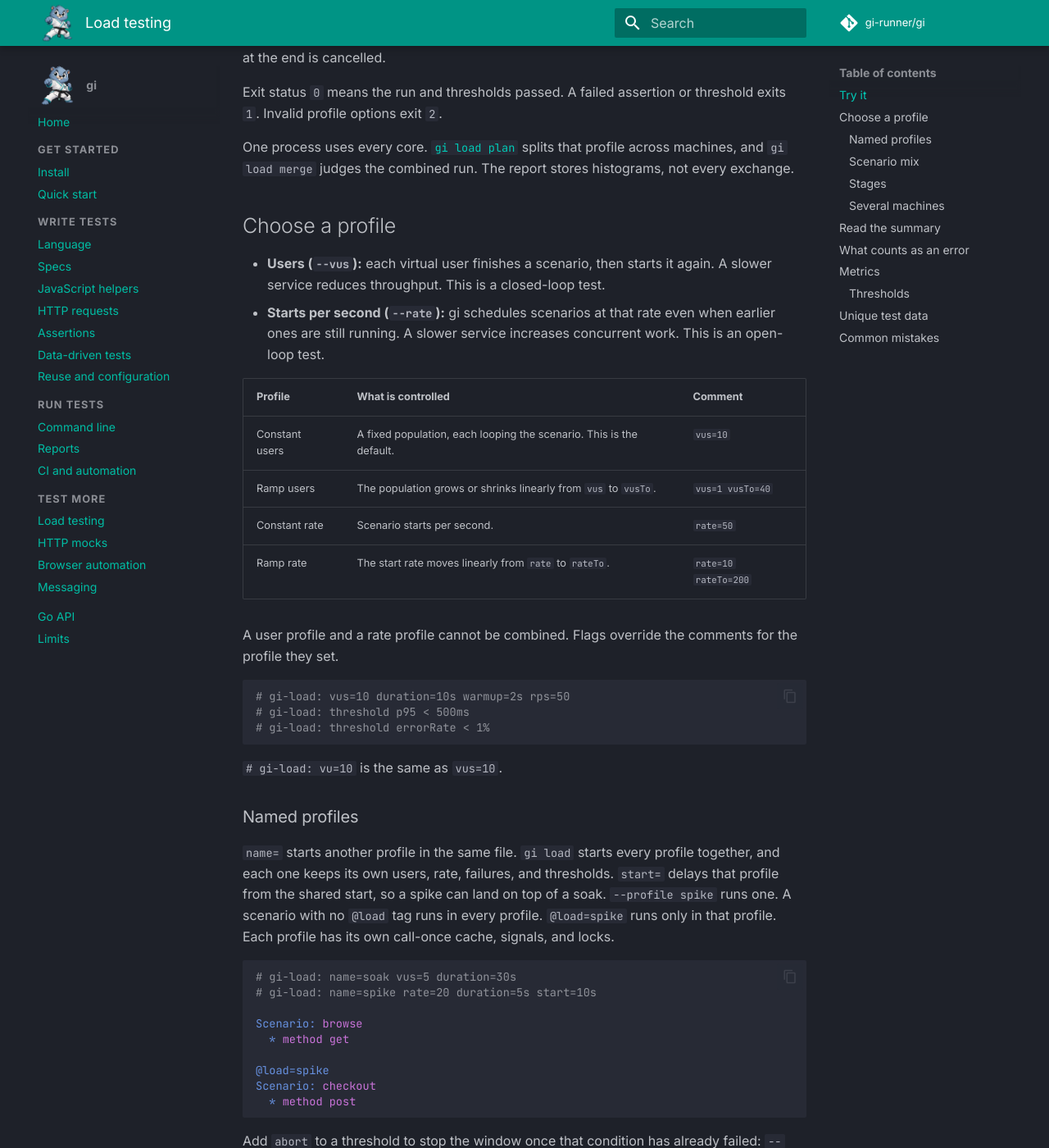
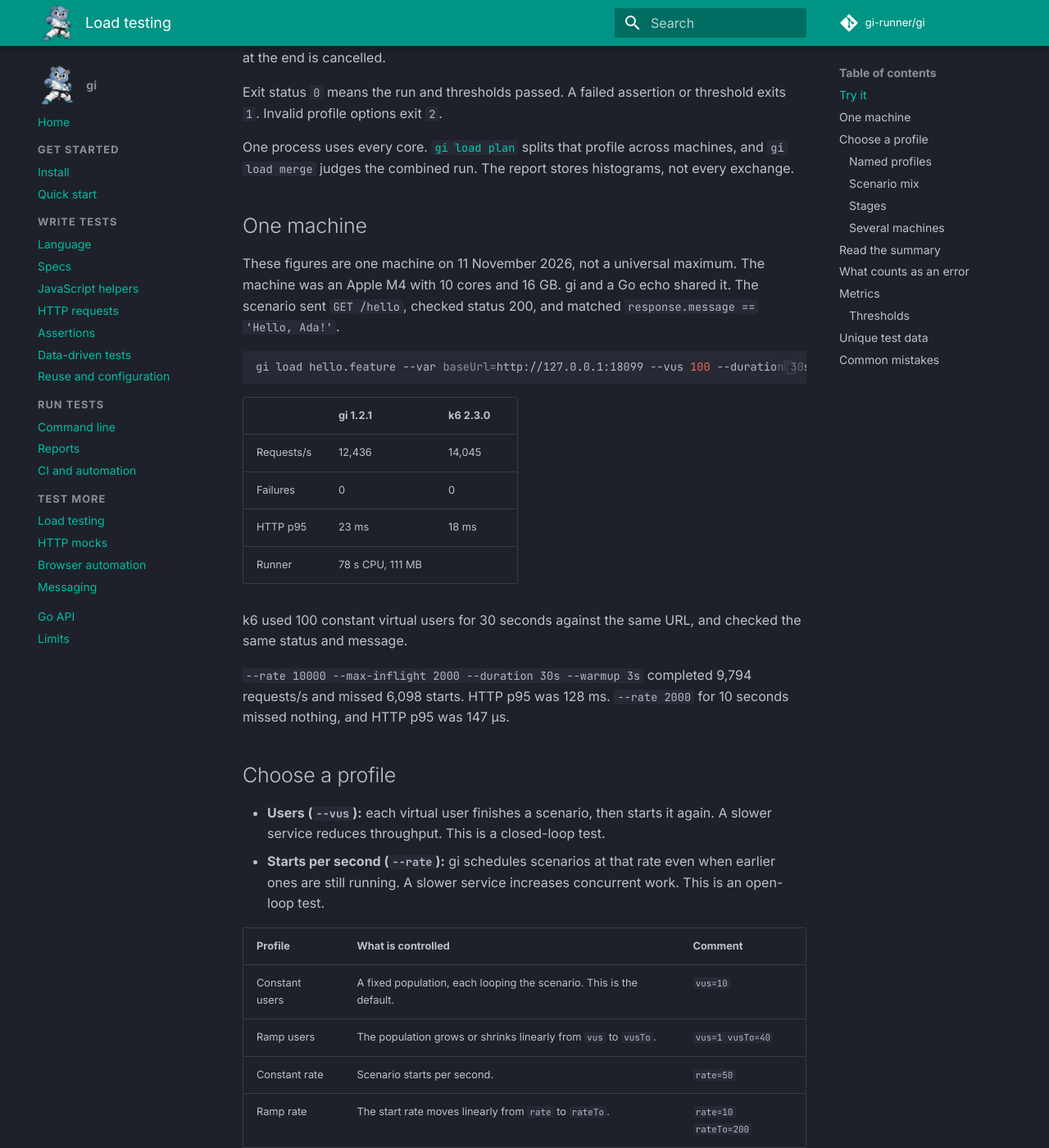
Before and after one commit to gi-runner/gi, an MkDocs documentation site: the page built from docs/load.md, in a window 1280 px wide and 1400 px high, scrolled down 554 px. Shown: the whole window at 82% size. Built offline with MkDocs 1.6.1 and Material for MkDocs 9.7.7, drawn with Linux system fonts in a browser that asks for light colours; comment, search, counter and statistics services are not loaded.

Commit message:
Publish the request rate one process held on an Apple M4.
A 30 second run of GET /hello at 100 virtual users is the figure an evaluator can cite, next to the same echo on k6.

````diff
--- a/docs/load.md
+++ b/docs/load.md
@@ -18,6 +18,25 @@
 Exit status `0` means the run and thresholds passed. A failed assertion or threshold exits `1`. Invalid profile options exit `2`.
 
 One process uses every core. [`gi load plan`](cli.md) splits that profile across machines, and `gi load merge` judges the combined run. The report stores histograms, not every exchange.
+
+## One machine
+
+These figures are one machine on 11 November 2026, not a universal maximum. The machine was an Apple M4 with 10 cores and 16 GB. gi and a Go echo shared it. The scenario sent `GET /hello`, checked status 200, and matched `response.message == 'Hello, Ada!'`.
+
+```bash
+gi load hello.feature --var baseUrl=http://127.0.0.1:18099 --vus 100 --duration 30s --warmup 3s
+```
+
+| | gi 1.2.1 | k6 2.3.0 |
+| --- | --- | --- |
+| Requests/s | 12,436 | 14,045 |
+| Failures | 0 | 0 |
+| HTTP p95 | 23 ms | 18 ms |
+| Runner | 78 s CPU, 111 MB | |
+
+k6 used 100 constant virtual users for 30 seconds against the same URL, and checked the same status and message.
+
+`--rate 10000 --max-inflight 2000 --duration 30s --warmup 3s` completed 9,794 requests/s and missed 6,098 starts. HTTP p95 was 128 ms. `--rate 2000` for 10 seconds missed nothing, and HTTP p95 was 147 µs.
 
 ## Choose a profile
 
````
Also changed, not shown: README.md (+2 -0 lines), docs/limits.md (+1 -1 lines).
